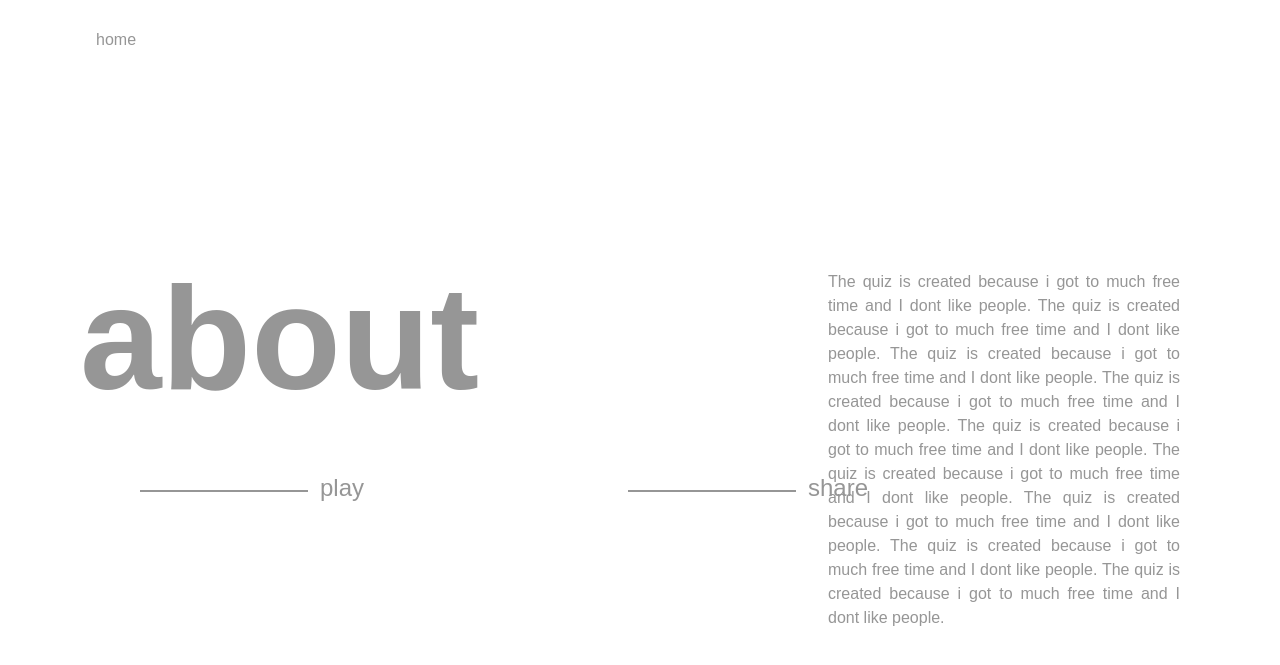
After one commit to ChristopherZinger/Quiz, a Django app: page /quizgame/about/ in a window 1280 px wide. The commit adds this page. Shown: the top 665 px of the page. Run offline with Django 3.2, Linux system fonts and the light colour scheme; some libraries are stand-ins or nearby versions.

Commit message:
css and stuff

```diff
--- /dev/null
+++ b/quizgame/templates/quizgame/about.html
@@ -0,0 +1,54 @@
+{% extends 'base.html' %}
+
+
+{% block head %}
+{% load staticfiles %}
+  <link rel="stylesheet" href="{% static 'results/css/results.css' %}">
+{% endblock %}
+
+
+
+{% block body %}
+
+{% include 'navbar-home.html' %}
+
+
+<div class="content">
+<div class="my-col-l">
+  <h1  class="font font-demi dark-gray font-size-xl">about </h1>
+
+    <!-- buttons -->
+    <div id="button-section" class="">
+      <!-- again button -->
+      <a class="" href="{% url 'quizgame:create_player' %}">
+        <div class="start-div button">
+            <div class="start-line start-line-front"></div>
+              <p class="start-btn font font-medium font-size-m dark-gray">play</p>
+            <div class="start-line start-line-back"></div>
+        </div>
+      </a>
+
+      <!-- share button -->
+      <a class="" href="">
+        <div class="start-div button">
+            <div class="start-line start-line-front"></div>
+              <p class="start-btn font font-medium font-size-m dark-gray">share</p>
+            <div class="start-line start-line-back"></div>
+        </div>
+      </a>
+
+    </div>
+</div>
+<!-- right side - chart -->
+<div class="my-col-r">
+
+
+    <p class="font font-size-s font-regular dark-gray" style="text-align:justify; padding:20px;"> The quiz is created because i got to much free time and I dont like people. The quiz is created because i got to much free time and I dont like people. The quiz is created because i got to much free time and I dont like people. The quiz is created because i got to much free time and I dont like people. The quiz is created because i got to much free time and I dont like people. The quiz is created because i got to much free time and I dont like people. The quiz is created because i got to much free time and I dont like people. The quiz is created because i got to much free time and I dont like people. The quiz is created because i got to much free time and I dont like people.</p>
+
+
+    </div>
+  </div>
+
+
+
+{% endblock %}
--- a/quizgame/templates/quizgame/player_create.html
+++ b/quizgame/templates/quizgame/player_create.html
@@ -22,7 +22,7 @@
 
       <button class="start-div input-start" type="submit" >
           <div class="start-line start-line-front"></div>
-            <div class="start-btn font font-medium font-size-m dark-gray ">start</div>
+            <div class="start-btn font font-medium font-size-sm dark-gray ">start</div>
           <div class="start-line start-line-back"></div>
       </button>
 
--- a/quizgame/urls.py
+++ b/quizgame/urls.py
@@ -1,5 +1,7 @@
 from django.conf.urls import url, include
 from .views import (
+    AboutView,
+    AuthorView,
     PlayerCreateView,
     PlayerReviewView,
     QuestionCreateView,
@@ -31,6 +33,8 @@ urlpatterns = [
     url(r'^game/(?P<player_shortcode>[\w=]+)/$', QuizQuestionView.as_view(), name='question'),
     url(r'^results/(?P<player_shortcode>[\w=]+)/$', QuizResultsView.as_view(), name='results'),
     url(r'^review/(?P<player_shortcode>[\w=]+)/$', PlayerReviewView.as_view(), name='review'),
+    url(r'^author/$', AuthorView.as_view(), name='author'),
+    url(r'^about/$', AboutView.as_view(), name='about'),
 
     # API
     url(r'^api/', include('quizgame.api.urls', namespace='api')),
--- a/quizgame/views.py
+++ b/quizgame/views.py
@@ -68,7 +68,6 @@ class PlayerReviewView(TemplateView):
         shortcode = self.kwargs.get('player_shortcode')
         questions = Player.objects.get(shortcode=shortcode).questions.all()
         context['questions'] = questions
-        print('----------------------------------------')
         print(context)
         return context
 
@@ -96,9 +95,16 @@ class QuizResultsView(TemplateView):
 
         # player score
         context['player_score'] = Player.objects.get(shortcode=shortcode).time_points
+        context['correct_answer'] = Player.objects.get(shortcode=shortcode).points
         context['shortcode'] = shortcode
         return context
 
 
 class QuizQuestionView(TemplateView):
     template_name = 'quizgame/quiz.html'
+
+class AboutView(TemplateView):
+    template_name = 'quizgame/about.html'
+
+class AuthorView(TemplateView):
+    template_name = 'quizgame/author.html'
--- a/static/create_player/css/create_player.css
+++ b/static/create_player/css/create_player.css
@@ -8,7 +8,7 @@ label{
 
   width: 30em;
   height: 10em;
-  top:50%;
+  top:48%;
   left: 50%;
   transform: translate(-50%, -50%);
 }
@@ -16,6 +16,7 @@ label{
 .name-input{
   width: 100%;
   border: 1px solid rgb(200,200,200);
+  padding: 5px;
 
 }
 
@@ -28,4 +29,5 @@ label{
 .input-start{
   border:0px solid white;
   background-color: rgba(0,0,0,0);
+  width: 35%;
 }
--- a/static/main/css/main.css
+++ b/static/main/css/main.css
@@ -3,6 +3,10 @@
 body{
   background-repeat: no-repeat;
    overflow: hidden;
+}
+
+.inline-block{
+  display: inline-block;
 }
 
 .left{  float: left;}
@@ -14,6 +18,11 @@ body{
   -khtml-user-select: none;
   -webkit-user-select: none;
   -o-user-select: none;
+}
+
+/* huge text in the middle like 'Quizzz', 'Results' or 'about' */
+#impact{
+  position: absolute;
 }
 
 /* color options */
@@ -32,13 +41,16 @@ body{
 .font-size-xl{ font-size: 110pt;}
 .font-size-l{  font-size: 36pt;}
 .font-size-m{  font-size: 18pt;}
+.font-size-sm{  font-size: 15pt;}
 .font-size-s{  font-size: 12pt;}
+
 
 /* my container */
 .my-container{
   width: 100%;
   height: 100%;
   padding: 0em 5em 0em 5em;
+
 }
 
 /* navigation bar */
@@ -51,8 +63,6 @@ body{
 }
 
 .nav-link{
-
-
   display: inline-block;
   line-height: 4em; this aligns verticaly text */
   vertical-align: middle;
@@ -64,14 +74,14 @@ body{
   border-bottom: 2px solid rgba(150,150,150,1);
 }
 
+/* Start button */
 
-/* Start button */
 .start-div{
  position: absolute;
  left: 50%;
  top: 75%;
  height: 3em;
- width: 15em;
+ width: 17em;
  transform: translateX(-50%);
  border: 0px solid white;
  background-color: rgba(0,0,0,0);
@@ -106,12 +116,66 @@ input, select, textarea{
   top:0px;
  position: absolute;
  left: 75%;
- width: 24%;
  display: inline-block;
  transition-duration: 1s;
 }
 
-.start-div:hover {cursor: pointer;}
-.start-div:hover .start-line-front { width: 0%;}
-.start-div:hover .start-line-back { width: 70%;}
-.start-div:hover .start-btn { left: 0%;}
+
+
+
+
+@media only screen and (min-width: 1201px) {
+  #impact{ top: 30%; }
+  .start-div{width: 25%;}
+  .start-div{
+    left: 75%;
+    width: 17em;
+  }
+  /* hover button */
+  .start-div:hover {cursor: pointer;}
+  .start-div:hover .start-line-front { width: 0%;}
+  .start-div:hover .start-line-back { width: 70%;}
+  .start-div:hover .start-btn { left: 0%;}
+}
+
+
+@media only screen and (min-width: 923px) and (max-width: 1200px) {
+  #impact{
+    margin: auto;
+    left: 50%;
+    top: 25%;
+    transform: translate(-50%, -50%);
+  }
+
+  .start-div{width: 25%;}
+  /* hover button */
+  .start-div:hover {cursor: pointer;}
+  .start-div:hover .start-line-front { width: 0%;}
+  .start-div:hover .start-line-back { width: 70%;}
+  .start-div:hover .start-btn { left: 0%;}
+}
+
+
+@media only screen and (min-width: 769px) and (max-width: 922px) {
+  .font-size-xl{ font-size: 80pt;}
+  #impact{
+    margin: auto;
+    left: 50%;
+    top: 25%;
+    transform: translate(-50%, -50%);
+  }
+  .start-div{width: 35%;}
+}
+
+
+@media only screen and (max-width: 768px) {
+
+  .font-size-xl{ font-size: 40pt;}
+  #impact{
+    margin: auto;
+    left: 50%;
+    top: 25%;
+    transform: translate(-50%, -50%);
+  }
+  .start-div{width: 35%;}
+}
--- /dev/null
+++ b/static/results/css/results.css
@@ -0,0 +1,73 @@
+.content{
+  top: 20%;
+  height: 100%;
+}
+
+.my-col-l{
+  margin-top: 15%;
+  float: left;
+  width: 65%;
+  margin-left: : 0px;
+  margin-right: : 0px;
+  height: 100%;
+}
+
+.my-col-r{
+  margin-top: 15%;
+  float: right;
+  width: 35%;
+  margin-left: : 0px;
+  margin-right: : 0px;
+  height: 100%;
+}
+
+
+
+/* Buttons and button section */
+#button-section{
+  height: 10%;
+  bottom: 0px;
+  display: flex;
+  justify-content: space-between;
+  bottom: 0px;
+}
+
+.button{
+  width: 3em;
+  height: 100%;
+}
+
+.start-div{
+ position: relative;
+ height: 3em;
+ width: 15em;
+ border: 0px solid white;
+ background-color: rgba(0,0,0,0);
+ padding: 0px;
+ margin: 0px;
+}
+
+/* Custom Chart */
+.chart{
+  background-color: rgb(230,230,230);
+  border-radius: 20px;
+  padding: 2em;
+  width: 80%;
+  margin: auto;
+}
+.chart-container{
+  margin: auto;
+  width: 90%;
+  height: 15em;
+  display: flex;
+  justify-content: space-between;
+}
+
+.chart-poll{
+ position: relative;
+ width: 15px;
+}
+
+.chart-poll:hover{
+  border:1px solid rgb(150,150,150);
+}
--- a/templates/base.html
+++ b/templates/base.html
@@ -13,6 +13,7 @@
 
     <!-- LOAD CSS -->
     {% load staticfiles %}
+    <link rel="stylesheet" href="https://use.fontawesome.com/releases/v5.6.3/css/all.css" integrity="sha384-UHRtZLI+pbxtHCWp1t77Bi1L4ZtiqrqD80Kn4Z8NTSRyMA2Fd33n5dQ8lWUE00s/" crossorigin="anonymous">
     <link href="https://stackpath.bootstrapcdn.com/bootstrap/4.1.3/css/bootstrap.min.css" rel="stylesheet" integrity="sha384-MCw98/SFnGE8fJT3GXwEOngsV7Zt27NXFoaoApmYm81iuXoPkFOJwJ8ERdknLPMO" crossorigin="anonymous">
     <link rel="stylesheet" href="{% static 'main/css/main.css' %}" type="text/css">
 
--- /dev/null
+++ b/templates/navbar-home.html
@@ -0,0 +1,4 @@
+<!-- Navigation Bar -->
+    <div class="my-nav">
+        <a class=" nav-link font font-medium font-size-s dark-gray" href="{% url 'quizgame:index' %}">home</a>
+    </div>
--- a/templates/navbar.html
+++ b/templates/navbar.html
@@ -1,5 +1,5 @@
 <!-- Navigation Bar -->
     <div class="my-nav">
-        <a class=" nav-link font font-medium font-size-s dark-gray" href="#"> about</a>
-        <a class=" nav-link right font font-medium font-sie-m dark-gray" href="#">author</a>
+        <a class=" nav-link font font-medium font-size-s dark-gray" href="{% url 'quizgame:about' %}"> about</a>
+        <a class=" nav-link right font font-medium font-sie-m dark-gray" href="{% url 'quizgame:author' %}">author</a>
     </div>
```
Also changed, not shown: quizgame/templates/quizgame/author.html (added, +52 -0 lines), quizgame/templates/quizgame/result.html (+84 -60 lines), quizgame/templates/quizgame/review.html (+57 -9 lines), static/index/css/index.css (+44 -11 lines), static/quiz/css/quiz.css (+8 -5 lines), static/review/css/review.css (added, +31 -0 lines), db.sqlite3.
